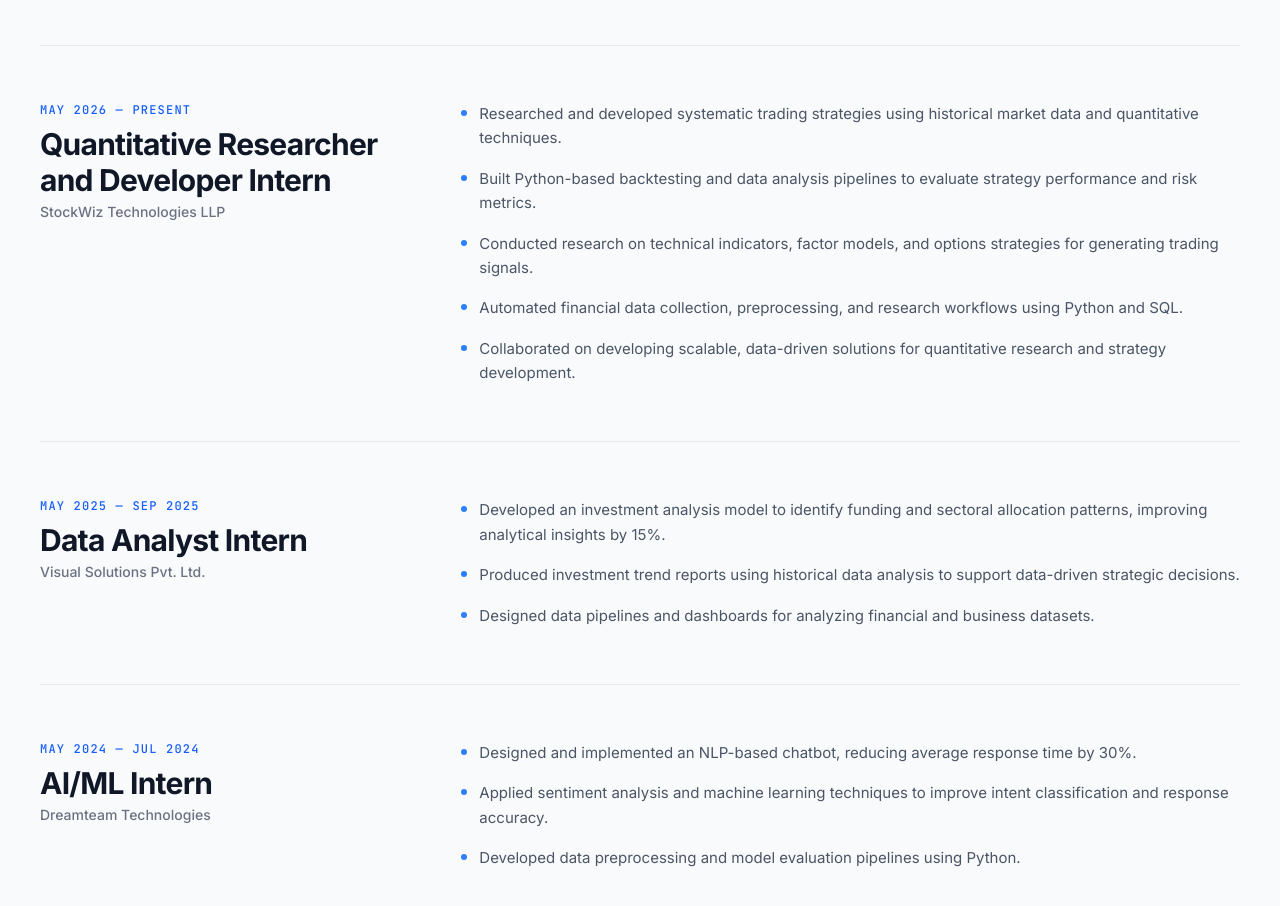
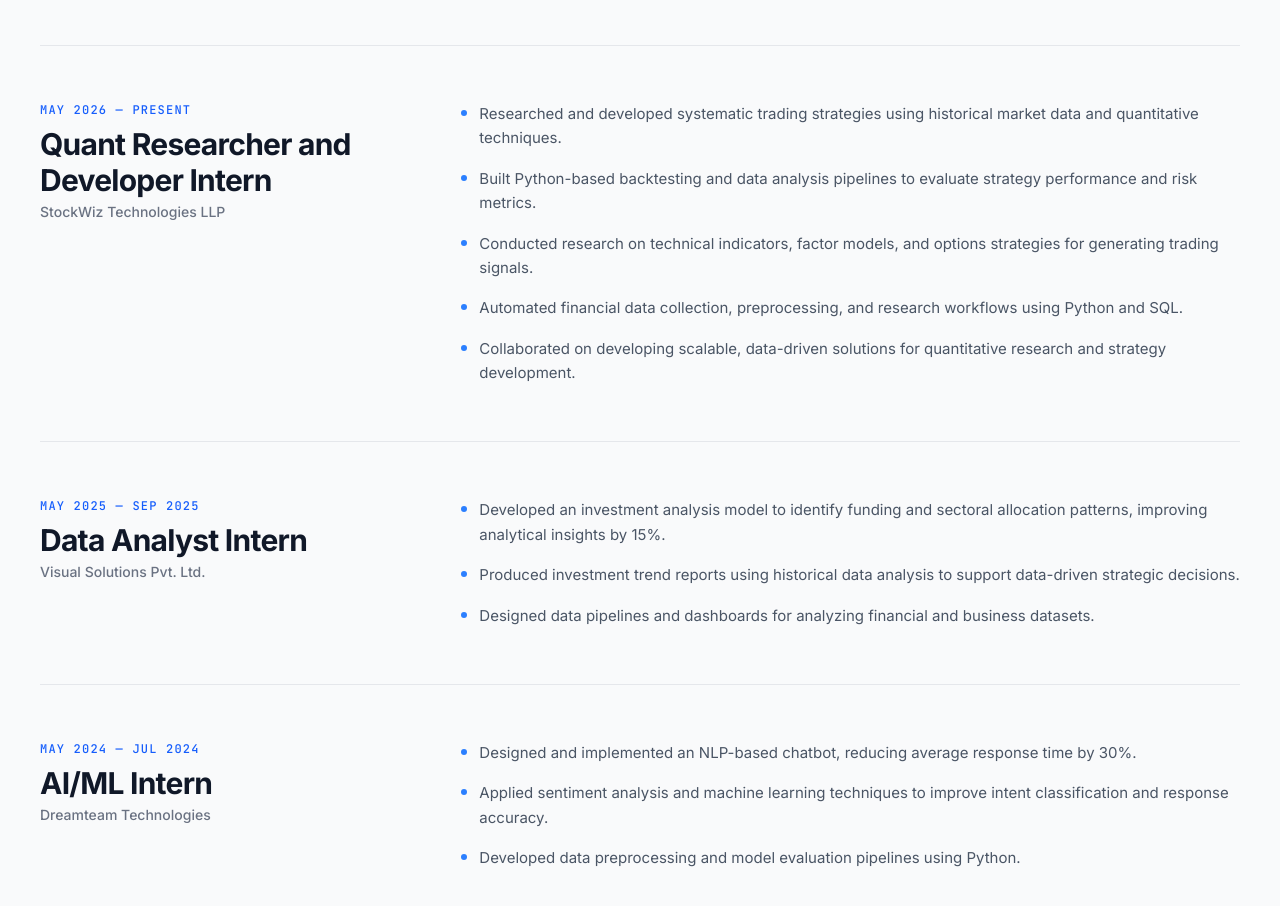
Before and after one commit to MohammedLike/MohammedLike_Portfolio_Website, a React (Vite) app: page / in a window 1280 px wide. Shown: the part 1860-2766 px from the top of the page. Built offline with nearby package versions, Linux system fonts and the light colour scheme.

Commit message:
modified:   src/components/Experience.jsx

```diff
--- a/src/components/Experience.jsx
+++ b/src/components/Experience.jsx
@@ -3,7 +3,7 @@ import { useRef } from 'react'
 
 const experiences = [
   {
-    role: 'Quantitative Researcher and Developer Intern',
+    role: 'Quant Researcher and Developer Intern',
     company: 'StockWiz Technologies LLP',
     period: 'May 2026 — Present',
     details: [
```
